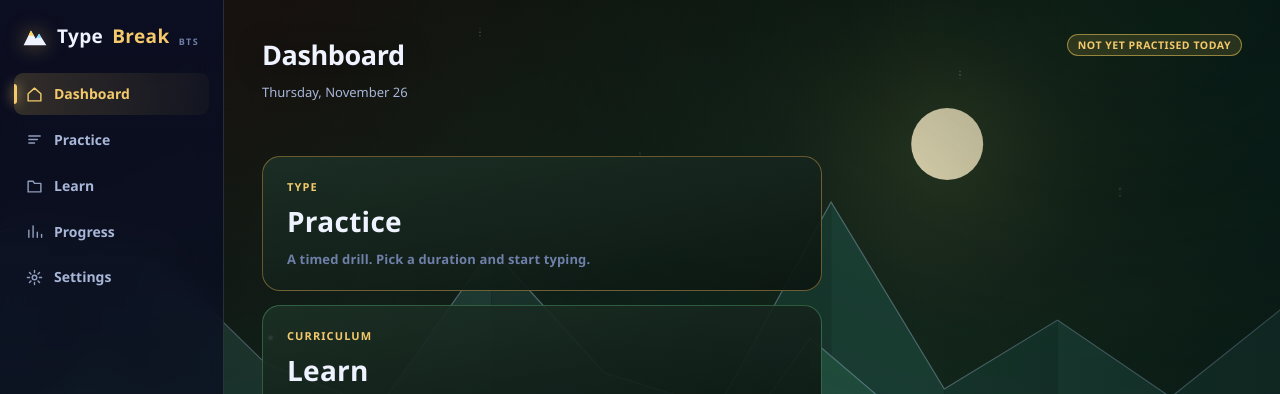
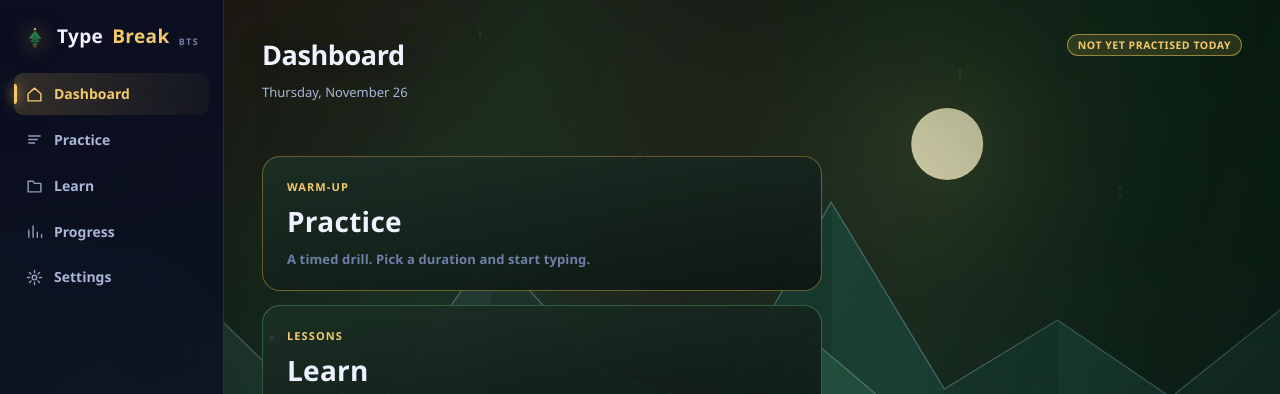
Before and after one commit to lloyxd/TypeBreak, a website with bundled scripts: page web/index.html in a window 1280 px wide. Shown: the top 394 px of the page. Built offline with nearby package versions, Linux system fonts and the light colour scheme; animation ran at ten frames a second.

Commit message:
Add a cheap aurora wash and a pine-tree mark so the winter theme reads without extra assets.
Co-authored-by: Cursor <cursoragent@cursor.com>

```diff
--- a/web/index.html
+++ b/web/index.html
@@ -30,9 +30,11 @@
       <aside class="sidebar">
         <div class="brand">
           <svg class="brand-mark" viewBox="0 0 32 32" aria-hidden="true">
-            <path d="M2 26 L11 8 L17 18 L21 12 L30 26 Z" fill="#eef3ff" />
-            <path d="M11 8 L14.5 14.5 L8 14 Z" fill="#ffd45c" />
-            <path d="M21 12 L24 17 L18 17 Z" fill="#7fd8ff" />
+            <path d="M16 4 L18 8 L16 7 L14 8 Z" fill="#f3c96b" />
+            <path d="M16 8 L24 18 H8 Z" fill="#2f7a4a" />
+            <path d="M16 13 L22 22 H10 Z" fill="#24633c" />
+            <path d="M16 18 L20 26 H12 Z" fill="#1c5232" />
+            <rect x="14.5" y="25" width="3" height="4" fill="#6b4a2a" />
           </svg>
           Type<em>Break</em>
           <small>BTS</small>
--- a/web/pages/dashboard.js
+++ b/web/pages/dashboard.js
@@ -19,13 +19,13 @@ export async function dashboardPage() {
     'div.dash-actions',
     null,
     actionCard({
-      kicker: 'Type',
+      kicker: 'Warm-up',
       title: 'Practice',
       body: 'A timed drill. Pick a duration and start typing.',
       onClick: () => navigate('/practice'),
     }),
     actionCard({
-      kicker: 'Curriculum',
+      kicker: 'Lessons',
       title: 'Learn',
       body: hasHistory ? 'Continue from the lessons you have already started.' : 'Start the lesson library from the beginning.',
       onClick: () => navigate('/lessons'),
--- a/web/styles.css
+++ b/web/styles.css
@@ -64,22 +64,40 @@ body {
   -webkit-font-smoothing: antialiased;
 }
 
-/* Soft festive wash — two radial blobs, no extra assets. */
-body::before {
+/* Soft festive wash + a slow aurora ribbon. Opacity and background-position
+   only — no scale, so Azure Static Web Apps stays smooth on modest GPUs. */
+body::before,
+body::after {
   content: '';
   position: fixed;
   inset: 0;
   z-index: 1;
   pointer-events: none;
+}
+
+body::before {
   background:
     radial-gradient(ellipse at 12% -10%, rgba(180, 42, 42, 0.18), transparent 46%),
     radial-gradient(ellipse at 88% 0%, rgba(32, 110, 62, 0.22), transparent 50%);
   animation: festive-wash 22s ease-in-out infinite alternate;
 }
 
+body::after {
+  background:
+    linear-gradient(108deg, transparent 18%, rgba(46, 140, 82, 0.14) 36%, transparent 52%),
+    linear-gradient(72deg, transparent 50%, rgba(180, 50, 50, 0.09) 64%, transparent 80%);
+  background-size: 180% 100%;
+  animation: festive-aurora 28s ease-in-out infinite alternate;
+}
+
 @keyframes festive-wash {
-  from { opacity: 0.7; transform: scale(1); }
-  to { opacity: 1; transform: scale(1.08); }
+  from { opacity: 0.65; }
+  to { opacity: 1; }
+}
+
+@keyframes festive-aurora {
+  from { background-position: 0% 0, 100% 0; opacity: 0.4; }
+  to { background-position: 36% 0, 48% 0; opacity: 0.9; }
 }
 
 /* ---------- animated scene ---------- */
@@ -232,7 +250,7 @@ body::before {
 }
 
 .nav a:hover {
-  background: rgba(120, 150, 240, 0.12);
+  background: rgba(80, 140, 100, 0.14);
   color: var(--text);
   transform: translateX(2px);
 }
@@ -1775,9 +1793,9 @@ td.num, th.num { text-align: right; }
 }
 
 @keyframes dash-fall {
-  0% { transform: translate3d(0, -20px, 0); opacity: 0; }
+  0% { transform: translate3d(0, -20px, 0) rotate(0deg); opacity: 0; }
   12% { opacity: 0.7; }
-  100% { transform: translate3d(18px, 640px, 0); opacity: 0; }
+  100% { transform: translate3d(22px, 640px, 0) rotate(180deg); opacity: 0; }
 }
 
 .dash-actions {
@@ -1933,6 +1951,7 @@ td.num, th.num { text-align: right; }
   }
 
   body::before,
+  body::after,
   .dash-flakes {
     display: none;
   }
--- a/web/ui/scene.js
+++ b/web/ui/scene.js
@@ -148,6 +148,16 @@ export function createScene(container, { reducedMotion = false } = {}) {
     ctx.fillStyle = sky;
     ctx.fillRect(0, 0, width, height);
 
+    // Cheap aurora: two wide bands that drift with elapsed time.
+    const ax = Math.sin(elapsed * 0.00018) * width * 0.08;
+    const aurora = ctx.createLinearGradient(0, height * 0.08, width, height * 0.42);
+    aurora.addColorStop(0, 'rgba(40, 140, 80, 0)');
+    aurora.addColorStop(0.35 + ax / width, 'rgba(46, 150, 90, 0.16)');
+    aurora.addColorStop(0.55, 'rgba(180, 50, 50, 0.08)');
+    aurora.addColorStop(1, 'rgba(40, 140, 80, 0)');
+    ctx.fillStyle = aurora;
+    ctx.fillRect(0, 0, width, height * 0.5);
+
     // Moon with a soft bloom, high and to the right.
     const mx = width * 0.74;
     const my = height * 0.18;
@@ -248,7 +258,7 @@ export function createScene(container, { reducedMotion = false } = {}) {
     // mountains into the page background.
     const vignette = ctx.createRadialGradient(width * 0.5, height * 0.45, height * 0.35, width * 0.5, height * 0.5, height * 1.02);
     vignette.addColorStop(0, 'rgba(0,0,0,0)');
-    vignette.addColorStop(1, 'rgba(4, 6, 20, 0.5)');
+    vignette.addColorStop(1, 'rgba(4, 12, 8, 0.5)');
     ctx.fillStyle = vignette;
     ctx.fillRect(0, 0, width, height);
 
```
